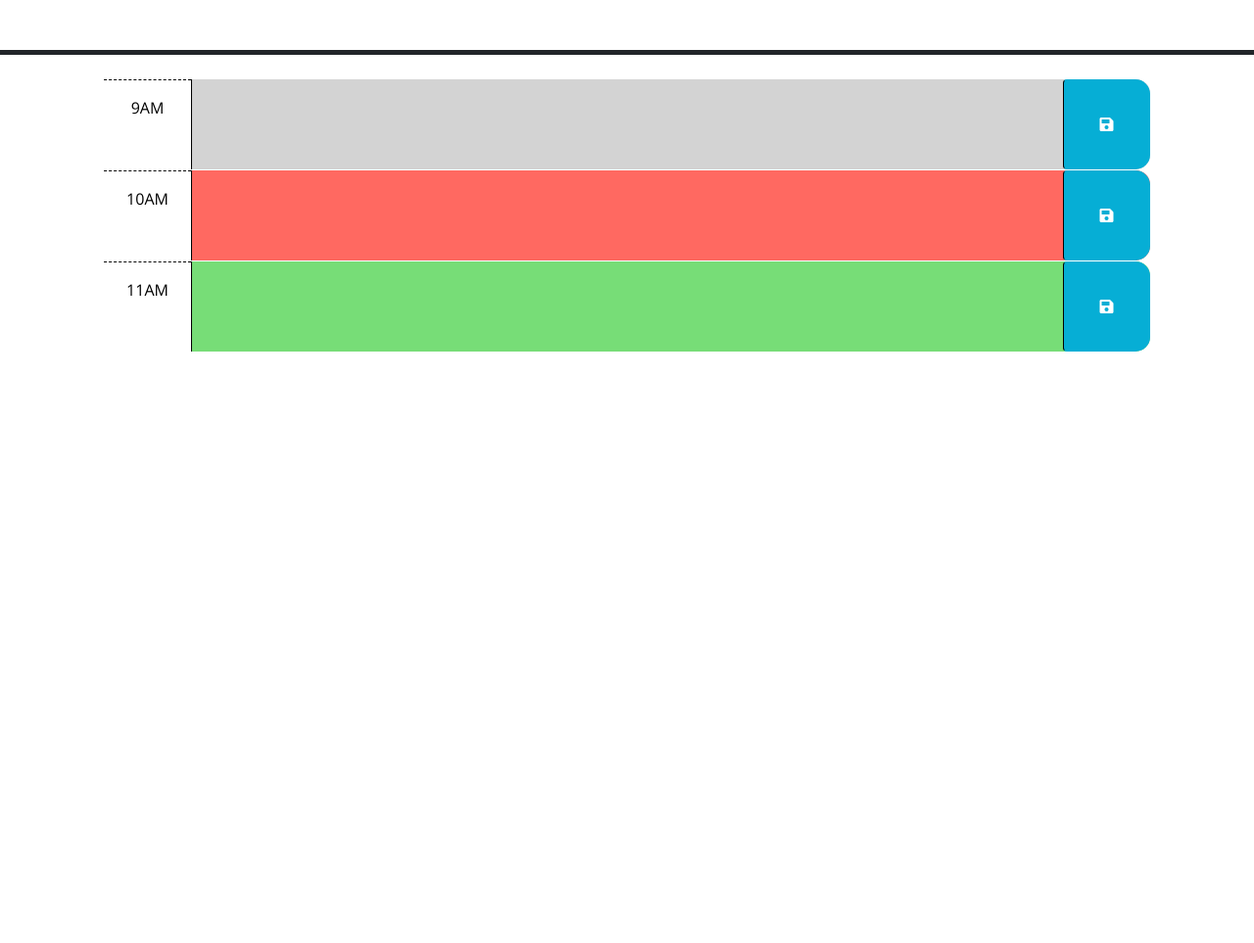
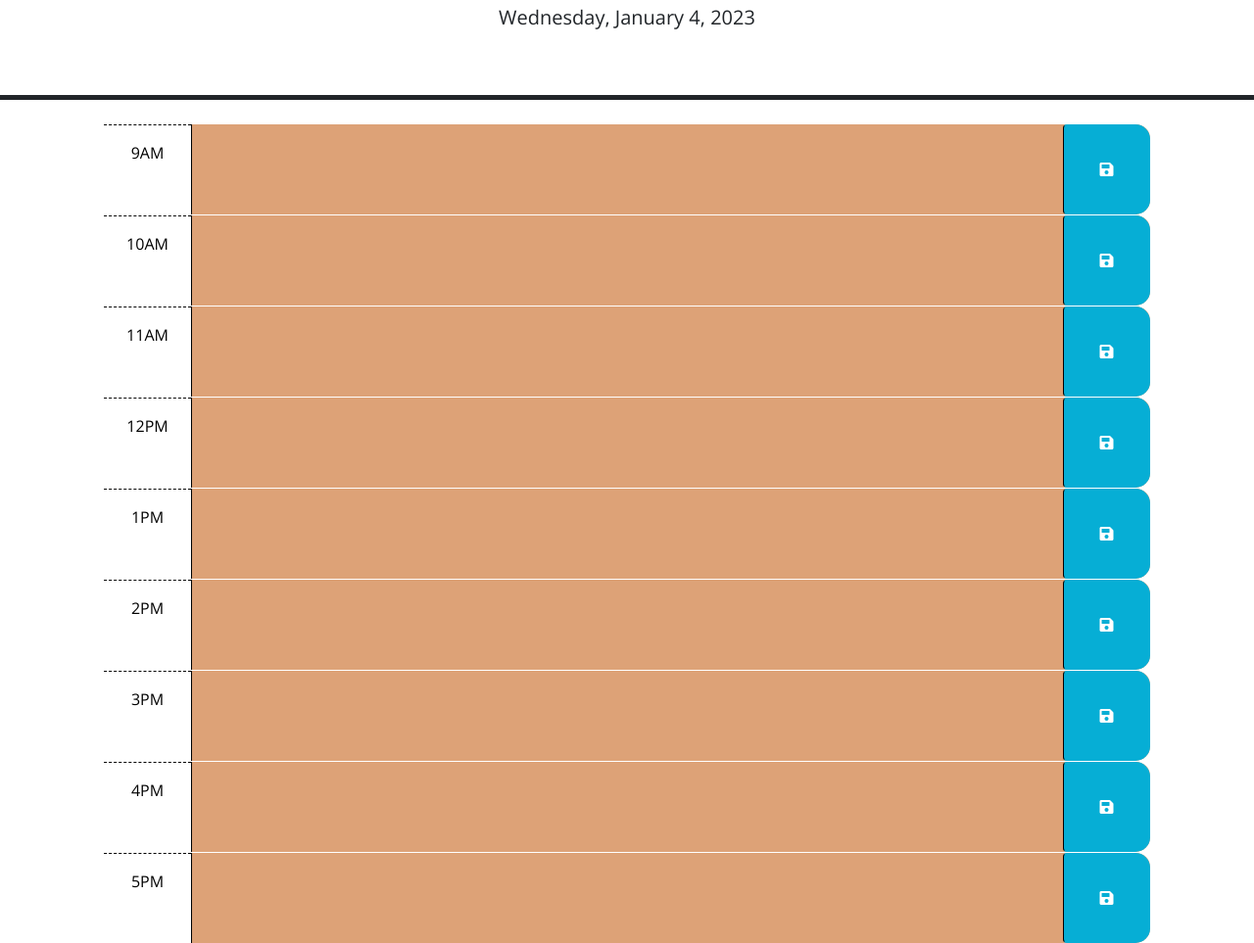
Before and after one commit to HoffmasterDevin/daily-scheduler, a plain HTML site: page index.html in a window 1280 px wide. Shown: the part 176-1139 px from the top of the page at 98% size. Before the commit the page ends 800 px from the top, so only its background shows below. Drawn offline with nearby package versions, Linux system fonts and the light colour scheme.

Commit message:
Completed starter code

```diff
--- a/index.html
+++ b/index.html
@@ -28,43 +28,74 @@
       <p class="lead">A simple calendar app for scheduling your work day</p>
       <p id="currentDay" class="lead"></p>
     </header>
+    <section class="text-center notification" id="notify">
+      Event Added to <code>localStorage</code> ✔️
+    </section>
     <div class="container-lg px-5">
-      <!-- Use class for "past", "present", and "future" to apply styles to the
-        time-block divs accordingly. The javascript will need to do this by
-        adding/removing these classes on each div by comparing the hour in the
-        id to the current hour. The html provided below is meant to be an example
-        demonstrating how the css provided can be leveraged to create the
-        desired layout and colors. The html below should be removed or updated
-        in the finished product. Remember to delete this comment once the
-        code is implemented.
-        -->
-
-      <!-- Example of a past time block. The "past" class adds a gray background color. -->
-      <div id="hour-9" class="row time-block past">
+      <div id="hour-9" class="row time-block">
         <div class="col-2 col-md-1 hour text-center py-3">9AM</div>
         <textarea class="col-8 col-md-10 description" rows="3"> </textarea>
         <button class="btn saveBtn col-2 col-md-1" aria-label="save">
           <i class="fas fa-save" aria-hidden="true"></i>
         </button>
       </div>
-
-      <!-- Example of a a present time block. The "present" class adds a red background color. -->
-      <div id="hour-10" class="row time-block present">
+      <div id="hour-10" class="row time-block">
         <div class="col-2 col-md-1 hour text-center py-3">10AM</div>
         <textarea class="col-8 col-md-10 description" rows="3"> </textarea>
         <button class="btn saveBtn col-2 col-md-1" aria-label="save">
           <i class="fas fa-save" aria-hidden="true"></i>
         </button>
       </div>
-
-      <!-- Example of a future time block. The "future" class adds a green background color. -->
-      <div id="hour-11" class="row time-block future">
+      <div id="hour-11" class="row time-block">
         <div class="col-2 col-md-1 hour text-center py-3">11AM</div>
         <textarea class="col-8 col-md-10 description" rows="3"> </textarea>
         <button class="btn saveBtn col-2 col-md-1" aria-label="save">
           <i class="fas fa-save" aria-hidden="true"></i>
         </button>
       </div>
+      <div id="hour-12" class="row time-block">
+        <div class="col-2 col-md-1 hour text-center py-3">12PM</div>
+        <textarea class="col-8 col-md-10 description" rows="3"> </textarea>
+        <button class="btn saveBtn col-2 col-md-1" aria-label="save">
+          <i class="fas fa-save" aria-hidden="true"></i>
+        </button>
+      </div>
+      <div id="hour-13" class="row time-block">
+        <div class="col-2 col-md-1 hour text-center py-3">1PM</div>
+        <textarea class="col-8 col-md-10 description" rows="3"> </textarea>
+        <button class="btn saveBtn col-2 col-md-1" aria-label="save">
+          <i class="fas fa-save" aria-hidden="true"></i>
+        </button>
+      </div>
+      <div id="hour-14" class="row time-block">
+        <div class="col-2 col-md-1 hour text-center py-3">2PM</div>
+        <textarea class="col-8 col-md-10 description" rows="3"> </textarea>
+        <button class="btn saveBtn col-2 col-md-1" aria-label="save">
+          <i class="fas fa-save" aria-hidden="true"></i>
+        </button>
+      </div>
+      <div id="hour-15" class="row time-block">
+        <div class="col-2 col-md-1 hour text-center py-3">3PM</div>
+        <textarea class="col-8 col-md-10 description" rows="3"> </textarea>
+        <button class="btn saveBtn col-2 col-md-1" aria-label="save">
+          <i class="fas fa-save" aria-hidden="true"></i>
+        </button>
+      </div>
+      <div id="hour-16" class="row time-block">
+        <div class="col-2 col-md-1 hour text-center py-3">4PM</div>
+        <textarea class="col-8 col-md-10 description" rows="3"> </textarea>
+        <button class="btn saveBtn col-2 col-md-1" aria-label="save">
+          <i class="fas fa-save" aria-hidden="true"></i>
+        </button>
+      </div>
+      <div id="hour-17" class="row time-block">
+        <div class="col-2 col-md-1 hour text-center py-3">5PM</div>
+        <textarea class="col-8 col-md-10 description" rows="3"> </textarea>
+        <button class="btn saveBtn col-2 col-md-1" aria-label="save">
+          <i class="fas fa-save" aria-hidden="true"></i>
+        </button>
+      </div>
+    </div>
 
     <script src="https://code.jquery.com/jquery-3.4.1.min.js"></script>
     <script
--- a/script.js
+++ b/script.js
@@ -1,7 +1,57 @@
 // Wrap all code that interacts with the DOM in a call to jQuery to ensure that
 // the code isn't run until the browser has finished rendering all the elements
 // in the html.
-$(function () {
+$(document).ready(function () {
+  $('.saveBtn').on('click', function () {
+    var value = $(this).siblings('.description').val();
+    var time = $(this).parent().attr('id');
+
+    localStorage.setItem(time, value);
+
+    $('.notification').addClass('show');
+
+    setTimeout(function () {
+      $('.notification').removeClass('show');
+    }, 5000);
+  });
+
+  function hourUpdater() {
+    // get current number of hours
+    var currentHour = dayjs().hour();
+
+    // loop over time blocks
+    $('.time-block').each(function () {
+      var blockHour = parseInt($(this).attr('id').split('-')[1]);
+
+      // check if we've moved past this time
+      if (blockHour < currentHour) {
+        $(this).addClass('past');
+      } else if (blockHour === currentHour) {
+        $(this).removeClass('past');
+        $(this).addClass('present');
+      } else {
+        $(this).removeClass('past');
+        $(this).removeClass('present');
+        $(this).addClass('future');
+      }
+    });
+  }
+
+  hourUpdater();
+
+  setInterval(hourUpdater, 15000);
+
+  $('#hour-9 .description').val(localStorage.getItem('hour-9'));
+  $('#hour-10 .description').val(localStorage.getItem('hour-10'));
+  $('#hour-11 .description').val(localStorage.getItem('hour-11'));
+  $('#hour-12 .description').val(localStorage.getItem('hour-12'));
+  $('#hour-13 .description').val(localStorage.getItem('hour-13'));
+  $('#hour-14 .description').val(localStorage.getItem('hour-14'));
+  $('#hour-15 .description').val(localStorage.getItem('hour-15'));
+  $('#hour-16 .description').val(localStorage.getItem('hour-16'));
+  $('#hour-17 .description').val(localStorage.getItem('hour-17'));
+
+  $('#currentDay').text(dayjs().format('dddd, MMMM D, YYYY'));
   // TODO: Add a listener for click events on the save button. This code should
   // use the id in the containing time-block as a key to save the user input in
   // local storage. HINT: What does `this` reference in the click listener
--- a/style.css
+++ b/style.css
@@ -36,12 +36,12 @@ textarea {
 }
 
 .present {
-  background-color: #ff6961;
+  background-color: #61ff79;
   color: white;
 }
 
 .future {
-  background-color: #77dd77;
+  background-color: #dda277;
   color: white;
 }
 
@@ -57,3 +57,13 @@ textarea {
   font-size: 20px;
   transition: all 0.3s ease-in-out;
 }
+
+.notification {
+  display: none;
+  padding-bottom: 10px;
+  color: black;
+}
+
+.show {
+  display: block;
+}
```
Also changed, not shown: 1 other file.
